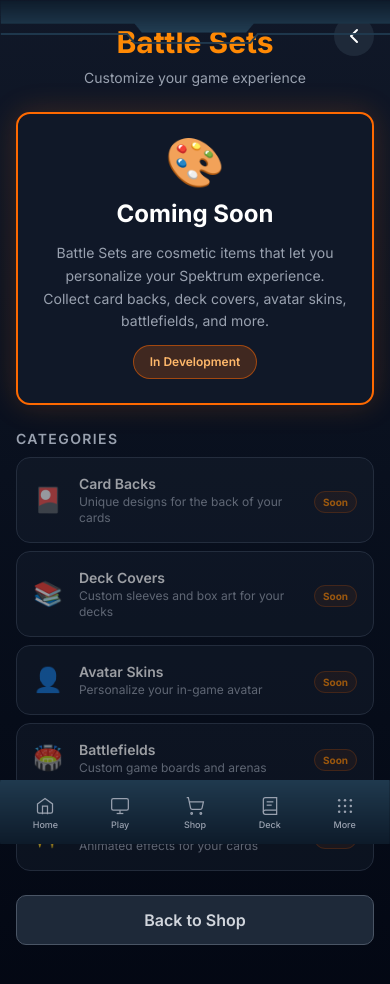
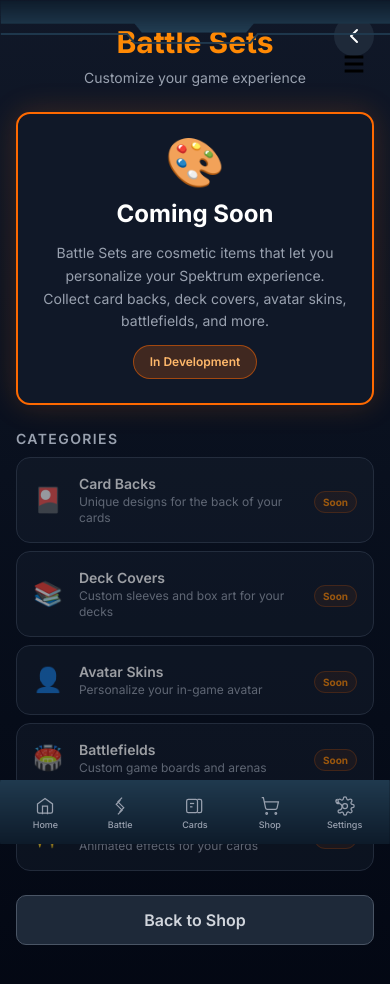
Before and after one commit to SpektrumTCG/spektrum-client, a Next.js app: page /shop/battle-sets in a window 390 px wide. Shown: the top 984 px of the page. Built offline with nearby package versions, Linux system fonts and the light colour scheme.

Commit message:
feat: add hamburger menu, update nav items, refine booster, premade, settings, inventory page

```diff
--- a/src/app/(main)/layout.tsx
+++ b/src/app/(main)/layout.tsx
@@ -1,5 +1,5 @@
 import Image from "next/image"
-import { NavigationBar } from "@/components/layout/NavigationBar"
+import { NavigationBar, HamburgerMenu } from "@/components/layout/NavigationBar"
 
 export default function MainLayout({ children }: { children: React.ReactNode }) {
   return (
@@ -43,6 +43,7 @@
       <div className="relative w-full z-10">
         <main>{children}</main>
       </div>
+      <HamburgerMenu />
       <NavigationBar />
     </div>
   )
--- a/src/components/layout/NavigationBar.tsx
+++ b/src/components/layout/NavigationBar.tsx
@@ -13,25 +13,10 @@
   </svg>
 )
 
-const GameIcon = () => (
-  <svg width="20" height="20" viewBox="0 0 24 24" fill="none" stroke="currentColor" strokeWidth="1.5">
-    <rect x="2" y="3" width="20" height="14" rx="2"/>
-    <path d="M8 21h8"/><path d="M12 17v4"/>
-  </svg>
-)
-
 const ShopIcon = () => (
   <svg width="20" height="20" viewBox="0 0 24 24" fill="none" stroke="currentColor" strokeWidth="1.5">
     <circle cx="8" cy="21" r="1"/><circle cx="19" cy="21" r="1"/>
     <path d="M2.05 2.05h2l2.66 12.42a2 2 0 002 1.58h9.78a2 2 0 001.95-1.57l1.65-7.43H5.12"/>
-  </svg>
-)
-
-const DeckIcon = () => (
-  <svg width="20" height="20" viewBox="0 0 24 24" fill="none" stroke="currentColor" strokeWidth="1.5">
-    <path d="M4 19.5A2.5 2.5 0 016.5 17H20"/>
-    <path d="M6.5 2H20v20H6.5A2.5 2.5 0 014 19.5v-15A2.5 2.5 0 016.5 2z"/>
-    <path d="M8 7h8"/><path d="M8 11h6"/>
   </svg>
 )
 
@@ -56,25 +41,33 @@
   </svg>
 )
 
-const MoreGridIcon = () => (
+const BattleIcon = () => (
   <svg width="20" height="20" viewBox="0 0 24 24" fill="none" stroke="currentColor" strokeWidth="1.5">
-    <circle cx="5" cy="5" r="1.5" fill="currentColor" stroke="none"/>
-    <circle cx="12" cy="5" r="1.5" fill="currentColor" stroke="none"/>
-    <circle cx="19" cy="5" r="1.5" fill="currentColor" stroke="none"/>
-    <circle cx="5" cy="12" r="1.5" fill="currentColor" stroke="none"/>
-    <circle cx="12" cy="12" r="1.5" fill="currentColor" stroke="none"/>
-    <circle cx="19" cy="12" r="1.5" fill="currentColor" stroke="none"/>
-    <circle cx="5" cy="19" r="1.5" fill="currentColor" stroke="none"/>
-    <circle cx="12" cy="19" r="1.5" fill="currentColor" stroke="none"/>
-    <circle cx="19" cy="19" r="1.5" fill="currentColor" stroke="none"/>
+    <path d="M14.5 2l-5 5 7 7-5 5"/>
+    <path d="M9.5 22l5-5-7-7 5-5"/>
+  </svg>
+)
+
+const CardsIcon = () => (
+  <svg width="20" height="20" viewBox="0 0 24 24" fill="none" stroke="currentColor" strokeWidth="1.5">
+    <rect x="2" y="4" width="13" height="16" rx="2"/>
+    <path d="M15 4h3a2 2 0 012 2v12a2 2 0 01-2 2h-3"/>
+    <path d="M6 9h5"/><path d="M6 13h3"/>
+  </svg>
+)
+
+const HamburgerIcon = () => (
+  <svg width="28" height="28" viewBox="0 0 24 24" fill="none" stroke="currentColor" strokeWidth="2.5">
+    <path d="M4 6h16M4 12h16M4 18h16"/>
   </svg>
 )
 
 const PRIMARY_NAV = [
   { path: "/home", label: "Home", icon: <HomeIcon /> },
-  { path: "/game-mode", label: "Play", icon: <GameIcon /> },
+  { path: "/game-mode", label: "Battle", icon: <BattleIcon /> },
+  { path: "/deck-builder", label: "Cards", icon: <CardsIcon /> },
   { path: "/shop", label: "Shop", icon: <ShopIcon /> },
-  { path: "/deck-builder", label: "Deck", icon: <DeckIcon /> },
+  { path: "/settings", label: "Settings", icon: <SettingsIcon /> },
 ]
 
 const isDev = process.env.NODE_ENV === "development"
@@ -82,11 +75,10 @@
 const MORE_NAV = [
   { path: "/library", label: "Library", icon: <LibraryIcon /> },
   { path: "/achievements", label: "Achievements", icon: <AchievementsIcon /> },
-  { path: "/settings", label: "Settings", icon: <SettingsIcon /> },
   ...(isDev ? [{ path: "/dev-tools", label: "Dev Tools", icon: <SettingsIcon /> }] : []),
 ]
 
-export function NavigationBar() {
+export function HamburgerMenu() {
   const router = useRouter()
   const pathname = usePathname()
   const [showMore, setShowMore] = useState(false)
@@ -97,16 +89,20 @@
   }
 
   const isActive = (path: string) => pathname === path
-  const isMoreActive = MORE_NAV.some(item => pathname === item.path)
-
-  const navBtnClass = (active: boolean) =>
-    cn(
-      "flex flex-col items-center justify-center flex-1 gap-1 min-h-[44px] min-w-[44px] transition-colors rounded-lg",
-      active ? "text-orange-400" : "text-gray-400 hover:text-orange-400"
-    )
 
   return (
     <>
+      {/* Hamburger button — top right */}
+      <motion.button
+        onClick={() => setShowMore(v => !v)}
+        className="fixed top-10 right-3 z-50 w-12 h-12 flex items-center justify-center rounded-lg text-black hover:text-orange-500 transition-colors"
+        whileTap={{ scale: 0.9 }}
+        aria-label="Menu"
+      >
+        <HamburgerIcon />
+      </motion.button>
+
+      {/* Overlay */}
       <AnimatePresence>
         {showMore && (
           <motion.div
@@ -119,44 +115,61 @@
         )}
       </AnimatePresence>
 
+      {/* Dropdown menu from top right */}
       <AnimatePresence>
         {showMore && (
           <motion.div
-            className="fixed left-1/2 -translate-x-1/2 w-full z-50"
-            style={{ bottom: NAV_HEIGHT, maxWidth: 480 }}
-            initial={{ y: "100%" }}
-            animate={{ y: 0 }}
-            exit={{ y: "100%" }}
-            transition={{ type: "spring", stiffness: 320, damping: 32 }}
+            className="fixed top-[88px] right-3 z-50 w-48"
+            initial={{ opacity: 0, y: -8, scale: 0.95 }}
+            animate={{ opacity: 1, y: 0, scale: 1 }}
+            exit={{ opacity: 0, y: -8, scale: 0.95 }}
+            transition={{ type: "spring", stiffness: 400, damping: 30 }}
           >
             <div
-              className="w-full bg-gray-900 border-t-2 border-orange-500 px-6 pt-4 pb-4"
-              style={{ boxShadow: "0 -4px 24px rgba(249, 115, 22, 0.25)" }}
+              className="bg-gray-900 border border-orange-500/30 rounded-xl px-2 py-2 flex flex-col gap-1"
+              style={{ boxShadow: "0 4px 24px rgba(249, 115, 22, 0.2)" }}
             >
-              <p className="text-[10px] font-semibold text-gray-500 uppercase tracking-widest mb-3 px-1">More</p>
-              <div className="grid grid-cols-4 gap-2">
               {MORE_NAV.map(item => (
                 <motion.button
                   key={item.path}
                   onClick={() => navigate(item.path)}
                   className={cn(
-                      "flex flex-col items-center gap-1.5 py-3 rounded-xl transition-colors",
+                    "flex items-center gap-3 px-3 py-2.5 rounded-lg transition-colors text-left",
                     isActive(item.path)
                       ? "text-orange-400 bg-orange-500/20"
                       : "text-gray-400 hover:text-orange-400 hover:bg-orange-500/10"
                   )}
-                    whileTap={{ scale: 0.93 }}
+                  whileTap={{ scale: 0.97 }}
                 >
                   <div className="w-5 h-5">{item.icon}</div>
-                    <span className="text-[10px] font-medium leading-none">{item.label}</span>
+                  <span className="text-sm font-medium">{item.label}</span>
                 </motion.button>
               ))}
-              </div>
             </div>
           </motion.div>
         )}
       </AnimatePresence>
+    </>
+  )
+}
 
+export function NavigationBar() {
+  const router = useRouter()
+  const pathname = usePathname()
+
+  const navigate = (path: string) => {
+    router.push(path)
+  }
+
+  const isActive = (path: string) => pathname === path
+
+  const navBtnClass = (active: boolean) =>
+    cn(
+      "flex flex-col items-center justify-center flex-1 gap-1 min-h-[44px] min-w-[44px] transition-colors rounded-lg",
+      active ? "text-orange-400" : "text-gray-400 hover:text-orange-400"
+    )
+
+  return (
     <div
       className="fixed bottom-0 left-1/2 -translate-x-1/2 w-full z-50"
       style={{ maxWidth: 480, height: NAV_HEIGHT }}
@@ -194,27 +207,7 @@
             </span>
           </motion.button>
         ))}
-
-          <motion.button
-            onClick={() => setShowMore(v => !v)}
-            className={cn(navBtnClass(isMoreActive || showMore), "relative z-10")}
-            whileHover={{ scale: 1.08 }}
-            whileTap={{ scale: 0.95 }}
-            aria-label="More navigation options"
-          >
-            <motion.div
-              className={cn("transition-all", (isMoreActive || showMore) ? "p-1.5 rounded-lg bg-orange-500/20" : "")}
-              animate={(isMoreActive || showMore) ? { scale: 1.15 } : { scale: 1 }}
-              transition={{ type: "spring", stiffness: 300 }}
-            >
-              <MoreGridIcon />
-            </motion.div>
-            <span className={cn("text-[9px] font-medium leading-none", (isMoreActive || showMore) && "text-orange-400 font-semibold")}>
-              More
-            </span>
-          </motion.button>
       </div>
     </div>
-    </>
   )
 }
--- a/src/features/inventory/index.tsx
+++ b/src/features/inventory/index.tsx
@@ -6,7 +6,6 @@
 import type { InventoryBoosterPack } from '@/stores/useInventoryStore';
 import type { Card } from '@/domain/game/types';
 import { toast } from 'sonner';
-import { BackButton } from '@/components/shared/BackButton';
 import { SafeCardImage } from '@/components/shared/SafeCardImage';
 import { CardRewardPopup } from '@/components/shared/CardRewardPopup';
 import { AnimatedCardReveal } from '@/components/shared/AnimatedCardReveal';
@@ -140,8 +139,7 @@
   };
 
   return (
-    <div className="flex flex-col items-center pb-24 overflow-y-auto bg-gradient-to-b from-gray-900 to-gray-950" style={{ fontFamily: 'Noto Sans, Inter, sans-serif' }}>
-      <BackButton to="/shop" />
+    <div className="flex flex-col items-center pb-24 overflow-y-auto min-h-dvh pt-14" style={{ fontFamily: 'Noto Sans, Inter, sans-serif' }}>
       <motion.div
         className="max-w-md mx-auto p-4 w-full"
         initial={{ opacity: 1, y: 0 }}
@@ -154,11 +152,11 @@
           exit={{ opacity: 0, y: -40 }}
           transition={{ duration: 0.3, ease: 'easeInOut' }}
         >
-          <h1 className="text-3xl font-bold text-white mb-2 flex items-center justify-center gap-2">
+          <h1 className="text-3xl font-bold text-gray-800 mb-2 flex items-center justify-center gap-2">
             <Package className="text-spektrum-orange" size={28} />
             Inventory
           </h1>
-          <p className="text-gray-400 text-sm">Manage your collection and booster packs</p>
+          <p className="text-gray-500 text-sm">Manage your collection and booster packs</p>
         </motion.div>
 
         {/* Collection Badges */}
@@ -168,7 +166,7 @@
         <div className="mb-6">
           <div className="bg-gray-900 border-2 border-orange-500 p-4 rounded-xl text-center" style={{ boxShadow: '0 0 25px rgba(249, 115, 22, 0.15)' }}>
             <div className="text-lg font-bold text-orange-400">{unopenedPacks.length}</div>
-            <div className="text-sm text-gray-300">Unopened Packs</div>
+            <div className="text-sm text-gray-500">Unopened Packs</div>
           </div>
         </div>
 
@@ -195,7 +193,7 @@
         {/* Content */}
         <div className="overflow-y-auto scrollbar-thin scrollbar-thumb-orange-600 scrollbar-track-gray-800">
           {unopenedPacks.length === 0 ? (
-            <div className="text-center py-12 text-gray-400">
+            <div className="text-center py-12 text-gray-500">
               <Package className="w-12 h-12 mx-auto mb-4 opacity-50" />
               <p className="mb-2">No booster packs in inventory</p>
               <p className="text-sm">Purchase packs from the shop to get started!</p>
@@ -215,7 +213,7 @@
                     <div className="flex justify-between items-start gap-2 mb-1">
                       <div className="flex-1 min-w-0">
                         <h3 className="font-bold text-orange-400 text-xs">{pack.name}</h3>
-                        <p className="text-xs text-gray-400 line-clamp-1">
+                        <p className="text-xs text-gray-500 line-clamp-1">
                           {formatDate(pack.purchaseDate)} &bull; Fire and Water
                         </p>
                       </div>
--- a/src/features/settings/index.tsx
+++ b/src/features/settings/index.tsx
@@ -98,11 +98,11 @@
   };
 
   return (
-    <div className="flex flex-col items-center pb-24 overflow-y-auto min-h-dvh justify-center" style={{ fontFamily: 'Noto Sans, Inter, sans-serif' }}>
+    <div className="flex flex-col items-center pb-24 overflow-y-auto min-h-dvh pt-14" style={{ fontFamily: 'Noto Sans, Inter, sans-serif' }}>
       <div className="max-w-md mx-auto p-3 sm:p-4 w-full">
         <div className="text-center mb-6 sm:mb-8">
           <h1 className="text-2xl sm:text-4xl font-bold mb-2 text-gray-600">Settings</h1>
-          <p className="text-spektrum-gray text-xs sm:text-sm mb-4">Customize your gaming experience</p>
+          <p className="text-gray-500 text-xs sm:text-sm mb-4">Customize your gaming experience</p>
         </div>
 
         <div className="space-y-3">
--- a/src/features/shop/booster/index.tsx
+++ b/src/features/shop/booster/index.tsx
@@ -4,7 +4,6 @@
 import { useRouter } from "next/navigation"
 import { motion } from "framer-motion"
 import { toast } from "sonner"
-import { BackButton } from "@/components/shared/BackButton"
 import { useBoosterVariantStore, variantTemplates } from "@/stores/useBoosterVariantStore"
 import { useInventoryStore } from "@/stores/useInventoryStore"
 import type { BoosterVariant, BoosterPack } from "@/stores/useBoosterVariantStore"
@@ -110,8 +109,7 @@
   }
 
   return (
-    <div className="flex flex-col items-center pb-24 overflow-y-auto min-h-screen bg-gradient-to-b from-gray-900 to-gray-950">
-      <BackButton onClick={handleBack} />
+    <div className="flex flex-col items-center pb-24 overflow-y-auto min-h-dvh justify-center">
       <div className="max-w-md mx-auto p-4 w-full pt-6">
 
         {step === "tier-selection" && (
--- a/src/features/shop/premade/index.tsx
+++ b/src/features/shop/premade/index.tsx
@@ -4,7 +4,6 @@
 import { useRouter } from "next/navigation"
 import { motion } from "framer-motion"
 import { toast } from "sonner"
-import { BackButton } from "@/components/shared/BackButton"
 import { fetchPremadeDecks, type PremadeDeckCardList } from "@/domain/game/data/cards/premade"
 import { useDeckStore } from "@/stores/useDeckStore"
 import { useWalletStore } from "@/stores/useWalletStore"
@@ -118,8 +117,7 @@
   }
 
   return (
-    <div className="flex flex-col items-center pb-24 overflow-y-auto min-h-screen bg-gradient-to-b from-gray-900 to-gray-950">
-      <BackButton onClick={handleBack} />
+    <div className="flex flex-col items-center pb-24 overflow-y-auto min-h-dvh justify-center">
       <div className="max-w-md mx-auto p-4 w-full pt-6">
 
         {step === "deck-selection" && (
```
Lines whose indentation alone changed are shown as unchanged.
